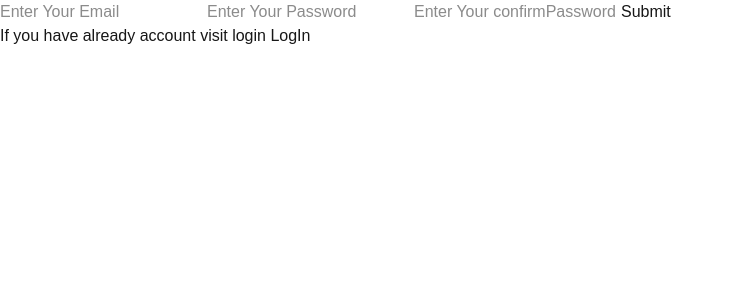
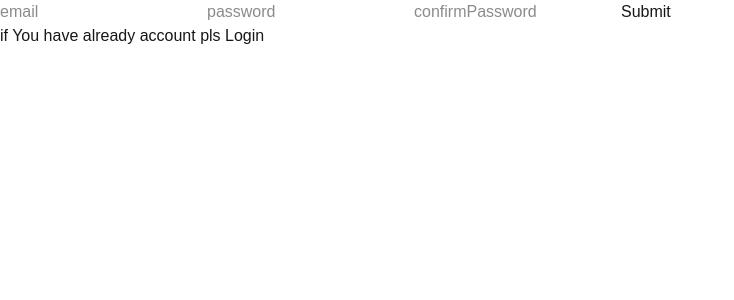
Before and after one commit to PKhan-0011/videouploaderwithai, a Next.js app: page /register in a window 1280 px wide. Shown: the top 300 px of the page, without its empty margins (0-734 px from the left). Built offline with nearby package versions, Linux system fonts and the light colour scheme; no server answers; what @imagekit/next would draw is missing.

Commit message:
code push

```diff
--- a/src/app/(auth)/Login/page.tsx
+++ b/src/app/(auth)/Login/page.tsx
@@ -2,6 +2,7 @@
 import React from 'react'
 import { useState } from 'react';
 import {useRouter} from 'next/navigation';
+import {useSession} from 'next-auth/react';
 
 import {signIn} from 'next-auth/react';
 
@@ -10,6 +11,14 @@ const LoginPage = () => {
   const [password, setPassword] = useState('');
 
   const router = useRouter();
+
+  const {data: session} = useSession();
+
+  console.log(session);
+
+  // ye bhi dhyan rakhio like ki ye password return nahi karta okkh! bcz of safety reason...
+  // Yha p mughe sirf id email milega okkh!
+
 
   const handleSubmit =  async (e: React.FormEvent<HTMLFormElement>) => {
           e.preventDefault(); // isse backend p data nahi jayega unneccessry okkh..!
--- a/src/app/(auth)/register/page.tsx
+++ b/src/app/(auth)/register/page.tsx
@@ -1,95 +1,95 @@
-// 'use client'
-// import React from 'react'
-// import {useState} from 'react';
-// import {useRouter} from 'next/navigation';
+'use client'
+import React from 'react'
+import {useState} from 'react';
+import {useRouter} from 'next/navigation';
 
-// const RegisterPage = () => {
-//   const [password, setPassword] = useState('');
-//   const [email, setEmail] = useState('');
-//   const [confirmPassword, setConfirmPassword] = useState('');
+const RegisterPage = () => {
+  const [password, setPassword] = useState('');
+  const [email, setEmail] = useState('');
+  const [confirmPassword, setConfirmPassword] = useState('');
 
-//    const router = useRouter();
+   const router = useRouter();
 
-//    // iske badd ek chiz ati hai like  handleSubmit ki ye ye submit foam handle karega okkh!...
+   // iske badd ek chiz ati hai like  handleSubmit ki ye ye submit foam handle karega okkh!...
 
-//    const handelSubmit = async (e: React.FormEvent<HTMLFormElement>) => {
-//                // foam wala data kabhi bhi handle karnege to hame e.prevent default ka use hamse karna hai okkh!...
-//                e.preventDefault();
+   const handelSubmit = async (e: React.FormEvent<HTMLFormElement>) => {
+               // foam wala data kabhi bhi handle karnege to hame e.prevent default ka use hamse karna hai okkh!...
+               e.preventDefault();
 
-//                if(password != confirmPassword){
-//                    console.log("Password m kuch error hai isko dekhi sahi s okkh!..");
-//                    throw new Error('password are not same as confirm password!')
-//                }
+               if(password != confirmPassword){
+                   console.log("Password m kuch error hai isko dekhi sahi s okkh!..");
+                   throw new Error('password are not same as confirm password!')
+               }
 
-//                try{
-//                       // yha s ham data send karenge ge backend p okk!...
-//                       const res = await axios.post('api/auth/register', {
-//                           email,
-//                           password,
-//                           confirmPassword
-//                       });
+               try{
+                      // yha s ham data send karenge ge backend p okk!...
+                      const res = await axios.post('api/auth/register', {
+                          email,
+                          password,
+                          confirmPassword
+                      });
 
-//                       // hame ye jo hai string m hi bhejne hote hai ye dhyan rakhna hota hai..
-//                       // but your kind information hamm in case axios ka use karte hai to strings and json ka
-//                       // use nahi karte okkh!.. wo apne app hi handle kar leta hai.. okkh!...
+                      // hame ye jo hai string m hi bhejne hote hai ye dhyan rakhna hota hai..
+                      // but your kind information hamm in case axios ka use karte hai to strings and json ka
+                      // use nahi karte okkh!.. wo apne app hi handle kar leta hai.. okkh!...
 
-//                       console.log(res);
+                      console.log(res);
 
-//                       if(res.status == 200 && res.status <= 300){
-//                           // tab to thik hai smjh lo like ki data jo hai uska status 200 and between 300 hai to
-//                           // server sahi chalega okkh!..
-//                           console.log('server in the range of 200-300 abb sahi chalega..');
-//                           router.push('/Login');
-//                       }
-//                       else{
-//                           // yha agar ayega to smjh lena thik nahi hai like kuch gdbd kar di hamne okkh!...
-//                           throw new Error("hamara status more than 200-300 k bich aa rha hai okkh!")
-//                       }
-//                }
+                      if(res.status == 200 && res.status <= 300){
+                          // tab to thik hai smjh lo like ki data jo hai uska status 200 and between 300 hai to
+                          // server sahi chalega okkh!..
+                          console.log('server in the range of 200-300 abb sahi chalega..');
+                          router.push('/Login');
+                      }
+                      else{
+                          // yha agar ayega to smjh lena thik nahi hai like kuch gdbd kar di hamne okkh!...
+                          throw new Error("hamara status more than 200-300 k bich aa rha hai okkh!")
+                      }
+               }
 
-//                catch(e){
-//                         const err = e as Error;
-//                         console.log(err);
-//                         throw new Error(
-//                           " Error in the catch part okkh!..."
-//                         )
+               catch(e){
+                        const err = e as Error;
+                        console.log(err);
+                        throw new Error(
+                          " Error in the catch part okkh!..."
+                        )
 
-//                }
-//    }
+               }
+   }
 
-//   return (
-//     <div>
-//          <form onSubmit={handelSubmit}>
+  return (
+    <div>
+         <form onSubmit={handelSubmit}>
 
-//             <input type="text"
-//               placeholder='email'
-//               value = {email}
-//               onChange={(e) => setEmail(e.target.value)}
-//             />
+            <input type="text"
+              placeholder='email'
+              value = {email}
+              onChange={(e) => setEmail(e.target.value)}
+            />
 
 
-//              <input type="text"
-//               placeholder='password'
-//               value = {password}
-//               onChange={(e) => setPassword(e.target.value)}
-//             />
+             <input type="text"
+              placeholder='password'
+              value = {password}
+              onChange={(e) => setPassword(e.target.value)}
+            />
 
 
-//              <input type="text"
-//               placeholder='confirmPassword'
-//               value = {confirmPassword}
-//               onChange={(e) => setConfirmPassword(e.target.value)}
-//             />
+             <input type="text"
+              placeholder='confirmPassword'
+              value = {confirmPassword}
+              onChange={(e) => setConfirmPassword(e.target.value)}
+            />
 
-//             <button type='submit'>Submit</button>
-//          </form>
+            <button type='submit'>Submit</button>
+         </form>
 
-//          <p>if You have already account pls <a href='/Login'>Login</a></p>
-//     </div>
-//   )
-// }
+         <p>if You have already account pls <a href='/Login'>Login</a></p>
+    </div>
+  )
+}
 
-// export default RegisterPage;
+export default RegisterPage;
 
 
 
@@ -106,101 +106,3 @@
 // https://github.com/PKhan-0011/videouploaderwithai.git
 
 // Yha p ek bar react hook form ka bhi use karke dekh liyo okkh!..
-
-
-// signUp ki bat ayegi abb yha p okkh!...
-
-'use client';
-import {useState} from 'react';
-import React from 'react';
-import {useRouter} from 'next/navigation';
-
-
-const SignUp = () => {
-
-  const [email, setEmail] = useState('');
-  const [password, setPassword] = useState('');
-  const [confirmPassword, setConfirmPassword] = useState('');
-
-  const router = useRouter();
-
-
-     const handelSubmit = async (e: React.FormEvent<HTMLFormElement>) => {
-
-       e.preventDefault();
-       // iska matlb ye hai generally ki  wo backend apne app s call nahi hogi okkh!...
-
-        try{
-                // Yha pe ek check lgta hai like ki data sara aya hai ya nahi okkh!...
-                if(!password && !email && !confirmPassword){
-                    console.log('Plaese fill the data form are not fill');
-                    throw new Error('Plaese fill the data form are not fill');
-                }
-
-                // ek aur bat ayegi yha p like ki password to aa gya email bhi aa gya and confirm bhi aa gya in case password and confirm Password
-                // thik nahi hai to fir yha p bhi error hai..;
-
-                if(password !== confirmPassword){
-                     throw new Error('Password and confirm Password are not same!..');
-                }
-
-                // Yha p password email and confirm password aa jayega okkh!... abb isko mai us backend p send kar dunga..
-
-                const response = await axios.post('/api/auth/register', {
-                     password,
-                     confirmPassword,
-                     email
-                });
-
-                  console.log(response);
-
-                  // yha s backend p data chla jayega password confirmPassword and email wala okkh!..
-
-                  if(response.status === 200 || response.status <= 300){
-                        console.log('Iska generally matlb ye hai ki data actaully ja chuka hai response sahi hai sara okkh!..');
-                        router.push('/dashboard');
-                  }
-
-                  else{
-                       console.log('response ka data more than 300 hai that why data are not put onto the backend!..');
-                  }
-
-        }
-        catch(e){
-            const error = e as Error;
-            console.log(error);
-            throw new Error('error while handling the submit button!...')
-        }
-  }
-
-
-  return (
-    <div>
-
-        <form onSubmit={handelSubmit}>
-
-             <input type="text"
-               value = {email}
-               placeholder='Enter Your Email'
-               onChange={(e) => setEmail(e.target.value)}
-             />
-
-               <input type="text"
-               value = {password}
-               placeholder='Enter Your Password'
-               onChange={(e) => setPassword(e.target.value)}
-             />
-
-               <input type="text"
-               value = {confirmPassword}
-               placeholder='Enter Your confirmPassword'
-               onChange={(e) => setConfirmPassword(e.target.value)}
-             />
-            <button onClick={() => handelSubmit}>Submit</button>
-        </form>
-          <p>If you have already account visit login <a href="/Login">LogIn</a></p>
-    </div>
-  )
-}
-
-export default SignUp
--- a/src/app/api/auth/register/route.ts
+++ b/src/app/api/auth/register/route.ts
@@ -53,7 +53,7 @@ export async function POST(request: NextRequest){
         return NextResponse.json({
           message: result,
           success: true,
-        }, {status: 500});
+        }, {status: 200}); // ye frontend p jayega okkh!...
 
      }
      catch(err){
--- a/src/app/api/imageKitUplaod-auth/route.ts
+++ b/src/app/api/imageKitUplaod-auth/route.ts
@@ -11,17 +11,22 @@ export async function GET() {
 
     try{
 
-        const session = await getServerSession(authOptions);
+        const session = await getServerSession(authOptions); // for checking like login hai ya nahi okkh!...
+
+        console.log(session);
+
+        // Yha p data jo ayega session ka wo like jo credentails s ayega wahi hai okkh!..
 
         if(!session){
             // iska matlb ye hai ki data aya hi nahi hai okkh!..
-            console.log('session me kuch gdbd hai okkh!');
+            console.log('Login nahi hai');
 
             return NextResponse.json({
-                 message: 'session me glti hai kuch okh!.',
+                 message: 'Login nahi hai okkh!...',
                  success: false,
             }, {status: 500});
         }
+
 
          const { token, expire, signature } = getUploadAuthParams({
 
--- a/src/dbConnect/api-client.tsx
+++ b/src/dbConnect/api-client.tsx
@@ -7,8 +7,6 @@ type FetchOptions = {
     body?: any
     headers?: Record<string, string>
 }
-
-
 
 class ApiClient{
     private async fetch<T>(
```
Also changed, not shown: src/app/api/video/route.ts (+6 -4 lines).
